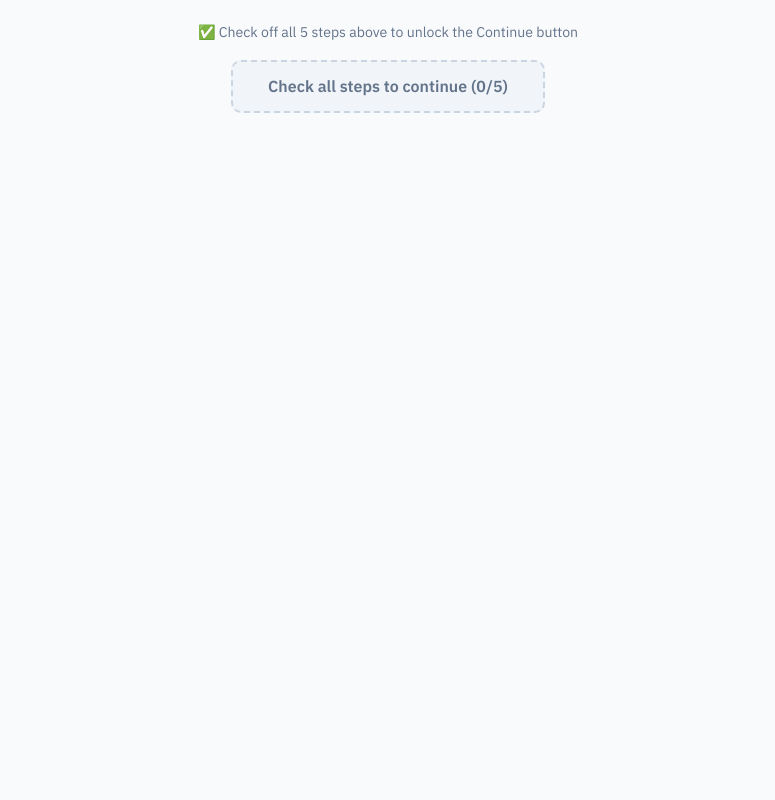
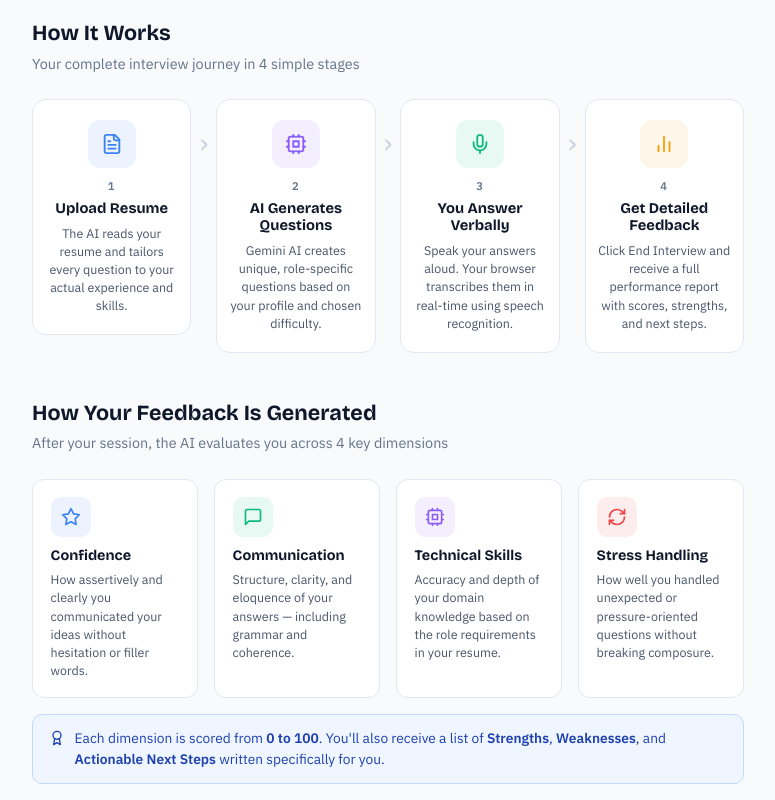
Before and after one commit to KISHORE-web-dot/Ai-based-interview-review-system, a React (Vite) app: page /guide in a window 1280 px wide. Shown: the part 1600-2400 px from the top of the page, without its empty margins (252-1027 px from the left). Before the commit the page ends 1809 px from the top, so only its background shows below. Built offline with nearby package versions, Linux system fonts and the light colour scheme; sample sign-in values are in the browser's storage.

Commit message:
Expand guide page: add How It Works flow and Feedback scoring breakdown sections

```diff
--- a/src/pages/InterviewGuide.css
+++ b/src/pages/InterviewGuide.css
@@ -243,3 +243,158 @@
     cursor: not-allowed;
     border: 2px dashed var(--border-dark);
 }
+
+/* ── Section wrapper ── */
+.guide-section {
+    margin-bottom: 2.5rem;
+}
+
+.guide-section-title {
+    font-family: 'Bricolage Grotesque', sans-serif;
+    font-size: 1.35rem;
+    font-weight: 700;
+    color: var(--text-primary);
+    margin-bottom: 0.3rem;
+}
+
+.guide-section-sub {
+    font-size: 0.9rem;
+    color: var(--text-muted);
+    margin-bottom: 1.5rem;
+}
+
+/* ── How It Works Flow ── */
+.guide-flow {
+    display: flex;
+    align-items: flex-start;
+    gap: 0.5rem;
+    overflow-x: auto;
+    padding-bottom: 0.5rem;
+}
+
+.guide-flow-step {
+    flex: 1;
+    min-width: 140px;
+    text-align: center;
+    padding: 1.25rem 0.75rem;
+    background: var(--bg-primary);
+    border: 1px solid var(--border);
+    border-radius: 14px;
+    transition: box-shadow 0.2s ease, transform 0.2s ease;
+}
+
+.guide-flow-step:hover {
+    box-shadow: var(--shadow-md);
+    transform: translateY(-3px);
+}
+
+.guide-flow-icon {
+    width: 48px;
+    height: 48px;
+    border-radius: 12px;
+    display: flex;
+    align-items: center;
+    justify-content: center;
+    margin: 0 auto 0.6rem;
+}
+
+.guide-flow-num {
+    font-size: 0.7rem;
+    font-weight: 800;
+    letter-spacing: 0.1em;
+    color: var(--text-muted);
+    text-transform: uppercase;
+    margin-bottom: 0.25rem;
+}
+
+.guide-flow-label {
+    font-size: 0.92rem;
+    font-weight: 700;
+    color: var(--text-primary);
+    margin: 0 0 0.4rem;
+}
+
+.guide-flow-desc {
+    font-size: 0.78rem;
+    color: var(--text-secondary);
+    line-height: 1.45;
+    margin: 0;
+}
+
+.guide-flow-arrow {
+    font-size: 1.8rem;
+    color: var(--border-dark);
+    flex-shrink: 0;
+    margin-top: 1.8rem;
+    line-height: 1;
+}
+
+/* ── Score cards ── */
+.guide-scores {
+    display: grid;
+    grid-template-columns: repeat(2, 1fr);
+    gap: 1rem;
+    margin-bottom: 1rem;
+}
+
+@media (min-width: 600px) {
+    .guide-scores {
+        grid-template-columns: repeat(4, 1fr);
+    }
+}
+
+.guide-score-card {
+    background: var(--bg-primary);
+    border: 1px solid var(--border);
+    border-radius: 12px;
+    padding: 1.1rem;
+    transition: box-shadow 0.2s ease, transform 0.2s ease;
+}
+
+.guide-score-card:hover {
+    box-shadow: var(--shadow-md);
+    transform: translateY(-2px);
+}
+
+.guide-score-icon {
+    width: 40px;
+    height: 40px;
+    border-radius: 10px;
+    display: flex;
+    align-items: center;
+    justify-content: center;
+    margin-bottom: 0.65rem;
+}
+
+.guide-score-label {
+    font-size: 0.9rem;
+    font-weight: 700;
+    color: var(--text-primary);
+    margin: 0 0 0.35rem;
+}
+
+.guide-score-desc {
+    font-size: 0.78rem;
+    color: var(--text-secondary);
+    line-height: 1.45;
+    margin: 0;
+}
+
+.guide-feedback-note {
+    display: flex;
+    align-items: flex-start;
+    gap: 0.6rem;
+    background: #eff6ff;
+    border: 1px solid #bfdbfe;
+    border-radius: 10px;
+    padding: 0.85rem 1rem;
+    font-size: 0.86rem;
+    color: #1e40af;
+    line-height: 1.5;
+}
+
+.guide-feedback-note svg {
+    flex-shrink: 0;
+    margin-top: 2px;
+    color: #1e40af;
+}
--- a/src/pages/InterviewGuide.jsx
+++ b/src/pages/InterviewGuide.jsx
@@ -2,7 +2,8 @@ import React, { useState } from 'react';
 import { useNavigate, useLocation } from 'react-router-dom';
 import {
     FileText, Mic, Monitor, Clock, CheckCircle,
-    ChevronRight, AlertCircle, Lightbulb, Wifi, Volume2
+    ChevronRight, AlertCircle, Lightbulb, Volume2,
+    Cpu, Star, BarChart2, MessageSquare, Award, RefreshCw
 } from 'lucide-react';
 import './InterviewGuide.css';
 
@@ -127,6 +128,58 @@ const InterviewGuide = () => {
                 </span>
             </div>
 
+            {/* How It Works */}
+            <div className="guide-section">
+                <h2 className="guide-section-title">How It Works</h2>
+                <p className="guide-section-sub">Your complete interview journey in 4 simple stages</p>
+                <div className="guide-flow">
+                    {[
+                        { icon: <FileText size={22} />, color: '#3b82f6', label: 'Upload Resume', desc: 'The AI reads your resume and tailors every question to your actual experience and skills.' },
+                        { icon: <Cpu size={22} />, color: '#8b5cf6', label: 'AI Generates Questions', desc: 'Gemini AI creates unique, role-specific questions based on your profile and chosen difficulty.' },
+                        { icon: <Mic size={22} />, color: '#10b981', label: 'You Answer Verbally', desc: 'Speak your answers aloud. Your browser transcribes them in real-time using speech recognition.' },
+                        { icon: <BarChart2 size={22} />, color: '#f59e0b', label: 'Get Detailed Feedback', desc: 'Click End Interview and receive a full performance report with scores, strengths, and next steps.' },
+                    ].map((item, i, arr) => (
+                        <React.Fragment key={i}>
+                            <div className="guide-flow-step">
+                                <div className="guide-flow-icon" style={{ color: item.color, background: `${item.color}18` }}>
+                                    {item.icon}
+                                </div>
+                                <div className="guide-flow-num">{i + 1}</div>
+                                <h4 className="guide-flow-label">{item.label}</h4>
+                                <p className="guide-flow-desc">{item.desc}</p>
+                            </div>
+                            {i < arr.length - 1 && <div className="guide-flow-arrow">›</div>}
+                        </React.Fragment>
+                    ))}
+                </div>
+            </div>
+
+            {/* How Feedback Works */}
+            <div className="guide-section">
+                <h2 className="guide-section-title">How Your Feedback Is Generated</h2>
+                <p className="guide-section-sub">After your session, the AI evaluates you across 4 key dimensions</p>
+                <div className="guide-scores">
+                    {[
+                        { icon: <Star size={20} />, color: '#3b82f6', label: 'Confidence', desc: 'How assertively and clearly you communicated your ideas without hesitation or filler words.' },
+                        { icon: <MessageSquare size={20} />, color: '#10b981', label: 'Communication', desc: 'Structure, clarity, and eloquence of your answers — including grammar and coherence.' },
+                        { icon: <Cpu size={20} />, color: '#8b5cf6', label: 'Technical Skills', desc: 'Accuracy and depth of your domain knowledge based on the role requirements in your resume.' },
+                        { icon: <RefreshCw size={20} />, color: '#ef4444', label: 'Stress Handling', desc: 'How well you handled unexpected or pressure-oriented questions without breaking composure.' },
+                    ].map((item, i) => (
+                        <div className="guide-score-card" key={i}>
+                            <div className="guide-score-icon" style={{ color: item.color, background: `${item.color}18` }}>
+                                {item.icon}
+                            </div>
+                            <h4 className="guide-score-label">{item.label}</h4>
+                            <p className="guide-score-desc">{item.desc}</p>
+                        </div>
+                    ))}
+                </div>
+                <div className="guide-feedback-note">
+                    <Award size={16} />
+                    <span>Each dimension is scored from <strong>0 to 100</strong>. You'll also receive a list of <strong>Strengths</strong>, <strong>Weaknesses</strong>, and <strong>Actionable Next Steps</strong> written specifically for you.</span>
+                </div>
+            </div>
+
             {/* CTA */}
             <div className="guide-cta">
                 {!allChecked && (
```
